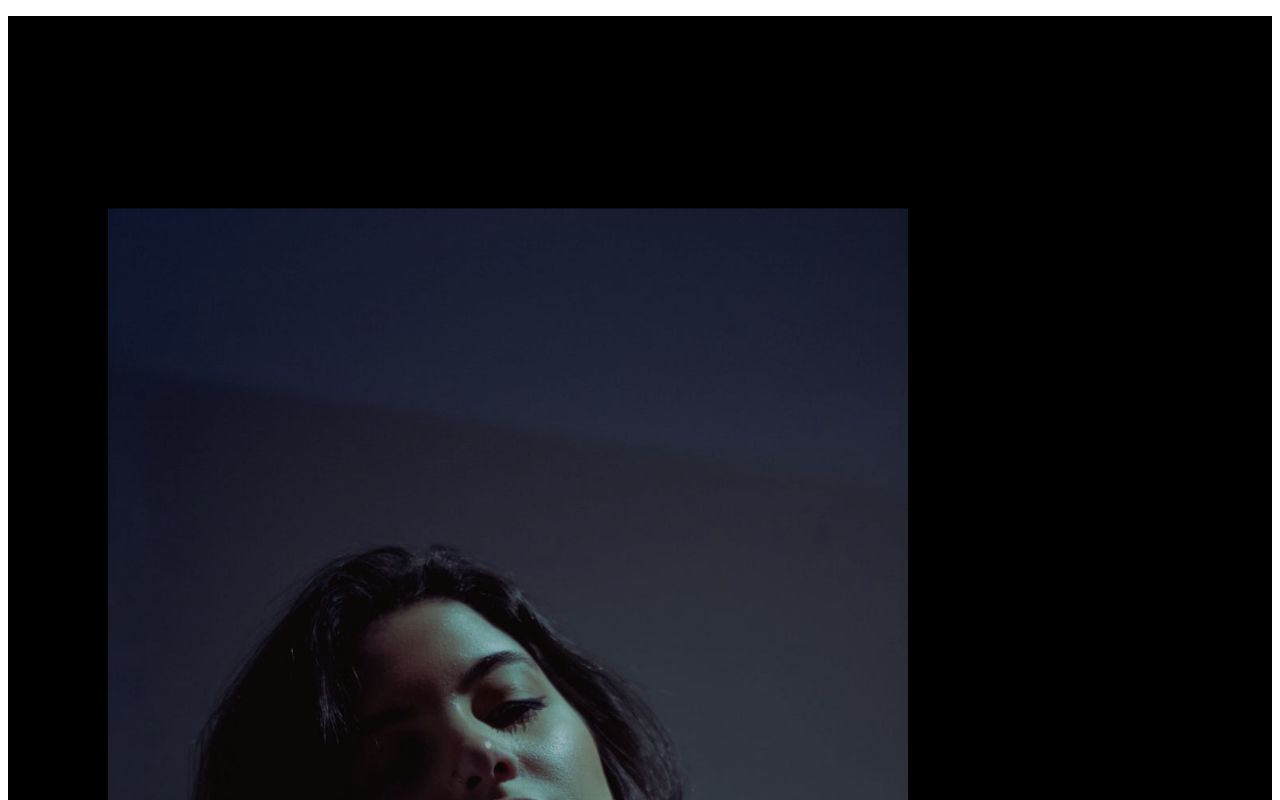
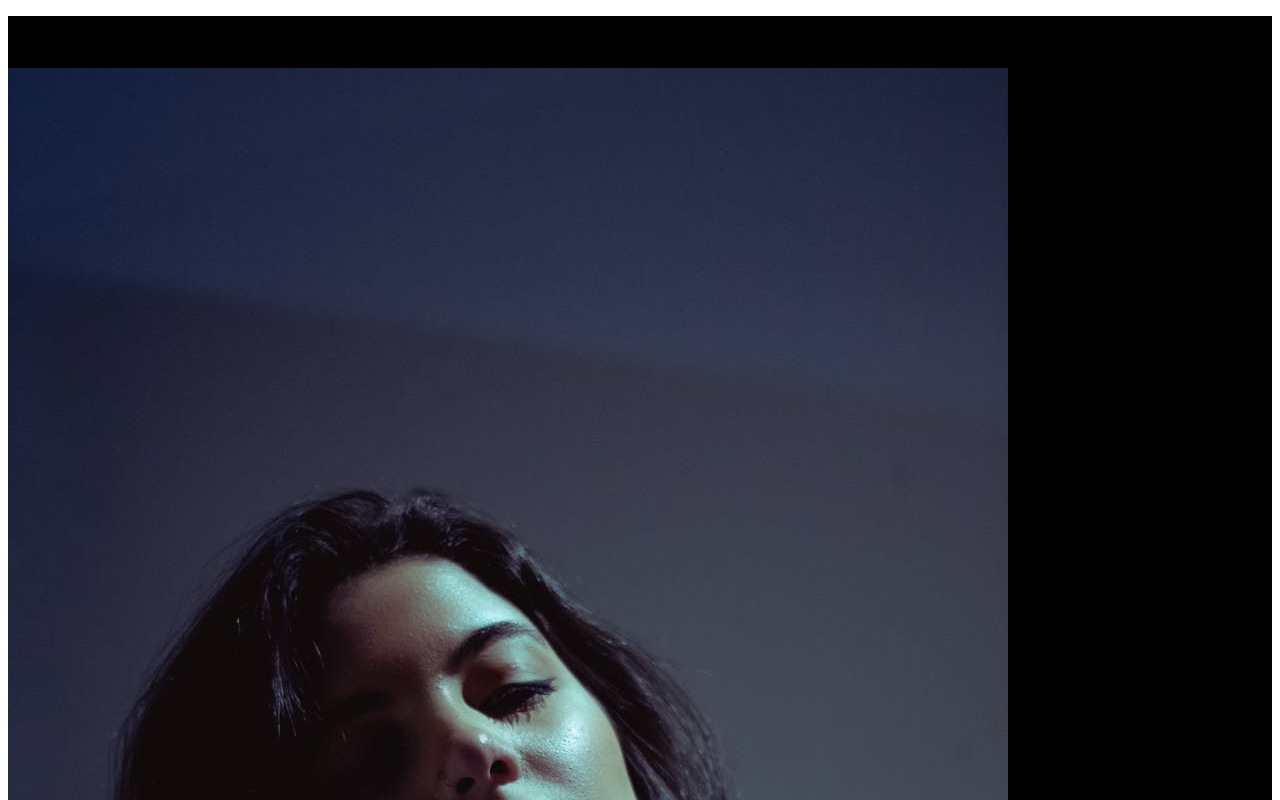
Before and after one commit to cha-yh/Nextwind, a Next.js app: page /TransformSection in a window 1280 px wide. Shown: the top 800 px of the page. Built offline with nearby package versions, Linux system fonts and the light colour scheme.

Commit message:
feat: Update TransformSection animation rogic

```diff
--- a/pages/TransformSection.tsx
+++ b/pages/TransformSection.tsx
@@ -7,41 +7,49 @@ export default function TransformSection2() {
 
     const [percent] = useScrollPercent(wrapperRef);
 
-    const [horizontalValue, setHorizontalValue] = useState(0);
+    const [imgageHorizontal, setImageHorizontal] = useState(0);
     const [imageSize, setImageSize] = useState(0.8);
+    const [imageOpacity, setImageOpacity] = useState(0);
     const [textOpacity, setTextOpacity] = useState(0);
-    const [textAnmValue, setTextAnmValue] = useState(0);
+    const [textHorizontal, setTextHorizontal] = useState(0);
+
+    const getCalculatedValueByPercent = (start, end, percent, min = 0, max = 1) => {
+        const diff = end - start;
+        const x = (max-min) / diff;
+        const calculatedValue = min + x * (percent - start);
+        return calculatedValue < min
+            ? min
+            : calculatedValue > max
+                ? max
+                : calculatedValue;
+
+    }
 
     useEffect(() => {
-        // NOTE: set image size by percent
-        // NOTE: percent: 0 -> 20, size: 0.8 -> 1, one scroll(2%) 0.02 up
 
-        // 50 -> 1 0.02 * 50
-        setTextOpacity(0.02 * percent);
-        if( percent < 20 ) {
-            setImageSize(0.8 + percent * 0.01);
-        } else if( 51 < percent) {
-            console.log('over 51')
-            setTextAnmValue((percent - 50) * 2) // 0.5 -> 1
-        }
+        const textOpct = getCalculatedValueByPercent(0, 40, percent);
+        setTextOpacity(textOpct);
+        setTextHorizontal(getCalculatedValueByPercent(0, 50, percent, -100, 0));
 
-        setHorizontalValue(percent);
+        setImageSize(getCalculatedValueByPercent(0, 20, percent, 0.8));
+        setImageOpacity(getCalculatedValueByPercent(0, 20, percent));
+        setImageHorizontal(getCalculatedValueByPercent(0, 20, percent, -10, 0))
 
-        // console.log(`currentY: ${percent}%`);
+        console.log(`currentY: ${percent}%`);
     }, [percent])
 
     return (
         <ScrollTransformWrapper
             ref={wrapperRef}
-            height='100vh'
+            height='130vh'
             bgColor="black"
         >
             <div className="w-full h-full flex items-center justify-center ">
                 <div className="absolute flex items-center justify-center">
                     <p
-                        className="w-80 text-white"
+                        className="w-80 text-white transition-all duration-500"
                         style={{
-                            transform: `matrix(1, 0, 0, 1, 0, ${-textAnmValue*0.5})`,
+                            transform: `matrix(1, 0, 0, 1, 0, ${textHorizontal * -1})`,
                             opacity: `${textOpacity}`
                         }}
                     >
@@ -50,10 +58,10 @@ export default function TransformSection2() {
 
                     <img
                         src="/black_bg_women.jpeg" alt=""
-                        className=" object-cover w-96 transition-all"
+                        className=" object-cover w-96 transition-all duration-500"
                         style={{
-                            transform: `matrix(${imageSize}, 0, 0, ${imageSize}, 0, ${-0.2 * horizontalValue})`,
-                            opacity: `${0.01 * horizontalValue * 1.5}`
+                            transform: `matrix(${imageSize}, 0, 0, ${imageSize}, 0, ${imgageHorizontal * -1})`,
+                            opacity: imageOpacity
                         }}
                     />
                 </div>
```
